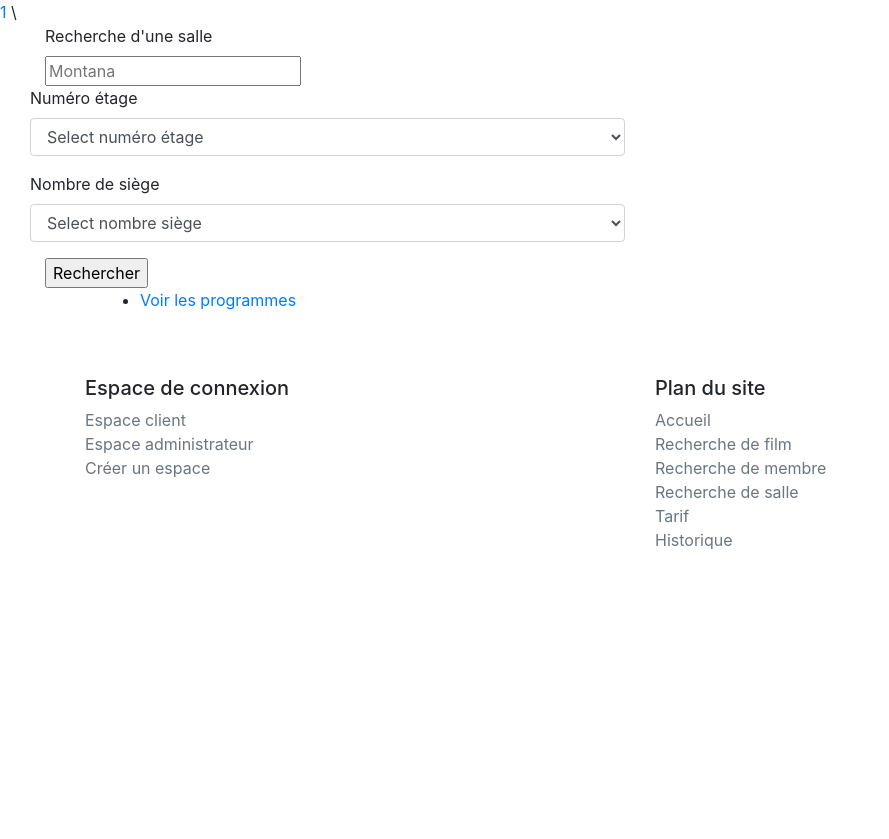
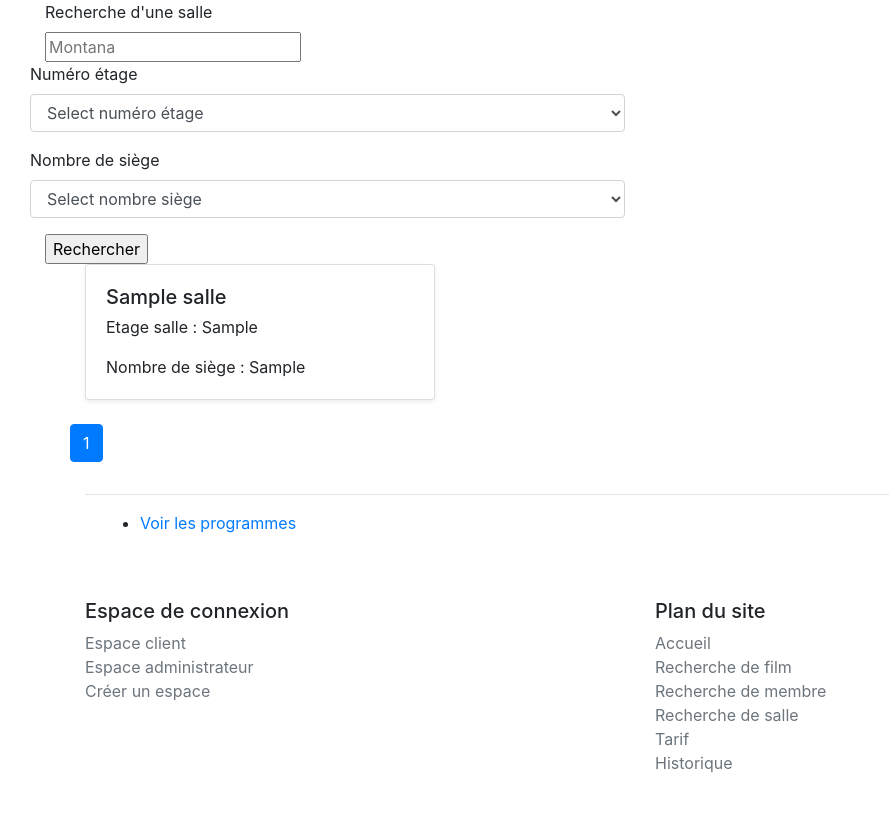
Before and after one commit to SekmSet/my_cinema, a PHP site: page /W/recherche_salle.php in a window 1280 px wide. Shown: the part 136-975 px from the top of the page, without its empty margins (0-889 px from the left). Before the commit the page ends 685 px from the top, so only its background shows below. Run offline with PHP 8.4, Linux system fonts and the light colour scheme; tables that the repository leaves empty or names only in its code hold one stand-in row (values such as "Sample post").

Commit message:
Sam 18 Janv (2)
Système de pagination pour les salle m-à-j

```diff
--- a/fonctions.php
+++ b/fonctions.php
@@ -201,6 +201,12 @@ function print_selected($var_url,$var_opt){
     }
 }
 
+function print_active($page, $current_page){
+    if ($page === $current_page) {
+        return "active";
+    }
+}
+
 function get_salle($page,$nom_salle,$num_etage,$nbr_siege){
 
     $recup_var = connect_sql();
@@ -212,10 +218,10 @@ function get_salle($page,$nom_salle,$num_etage,$nbr_siege){
     if(!empty($nom_salle)){
         $where[] = "nom_salle like '$nom_salle%'";
     }
-    if($num_etage !== 'Select numéro étage'){
+    if(!empty($num_etage)){
         $where[] = "etage_salle = '$num_etage'";
     }
-    if($nbr_siege !== 'Select nombre siège'){
+    if(!empty($nbr_siege)){
         $where[] = "nbr_siege = '$nbr_siege'";
     }
 
@@ -329,21 +335,57 @@ function pagination_membre(){
     }
 }
 
-function pagination_salle(){
+function pagination_salle($page, $nom_salle,$num_etage,$nbr_siege){
 
     $recup_var = connect_sql();
 
-    $count_membre = "select count(*) as 'nbr_salle' from salle;";
-    $results_salle = $recup_var->query($count_membre,PDO::FETCH_ASSOC);
+    $where = [];
+    if(!empty($nom_salle)){
+        $where[] = "nom_salle like '$nom_salle%'";
+    }
+    if(!empty($num_etage)){
+        $where[] = "etage_salle = '$num_etage'";
+    }
+    if(!empty($nbr_siege)){
+        $where[] = "nbr_siege = '$nbr_siege'";
+    }
+
+    $where_to_string = implode(' and ',$where);
+
+    if(!empty($where_to_string)){
+        $show_salle = "select count(*) as 'nbr_salle' from salle where $where_to_string;";
+    } else {
+        $show_salle = "select count(*) as 'nbr_salle' from salle;";
+    }
+
+    $results_salle = $recup_var->query($show_salle, PDO::FETCH_ASSOC);
     $salle_number = $results_salle->fetch()['nbr_salle'];
+
     $salle_par_page = 6;
     $nbr_page = ceil($salle_number/$salle_par_page);
 
+    echo '<nav><ul class="pagination">';
     for($i=1;$i<=$nbr_page;$i++){
+        echo '<li class="page-item '. print_active((int)$page, $i).'"><a class="page-link" href="recherche_salle.php?page='.$i.'">'.$i.'</a></li>';
+    }
+    echo '</ul></nav>';
+}
 
-        echo "<a href=\"http://localhost/W@C/Projet/my_cinema/recherche_salle.php?page=$i\"> $i </a> \ ";
-    }
-}
+//function pagination_salle(){
+//
+//    $recup_var = connect_sql();
+//
+//    $count_membre = "select count(*) as 'nbr_salle' from salle;";
+//    $results_salle = $recup_var->query($count_membre,PDO::FETCH_ASSOC);
+//    $salle_number = $results_salle->fetch()['nbr_salle'];
+//    $salle_par_page = 6;
+//    $nbr_page = ceil($salle_number/$salle_par_page);
+//
+//    for($i=1;$i<=$nbr_page;$i++){
+//
+//        echo "<a href=\"recherche_salle.php?page=$i\"> $i </a> \ ";
+//    }
+//}
 
 function alert($message) {
     echo '<div class="alert alert-danger" role="alert">'.$message.'</div>';
--- a/recherche_salle.php
+++ b/recherche_salle.php
@@ -11,7 +11,6 @@
     $return_select_etage = select_etage();
     $return_nbr_siege = select_siege();
 
-    $return_pagination = pagination_salle();
 ?>
 
 <div class="container col-md-12">
@@ -67,6 +66,12 @@
         <?php } ?>
     </div>
 
+    <div class="row">
+        <?php pagination_salle($page, $nom_salle,$num_etage,$nbr_siege); ?>
+    </div>
+
+    <hr>
+
     <div class="container">
         <ul>
             <li><a href="programme.php">
```
